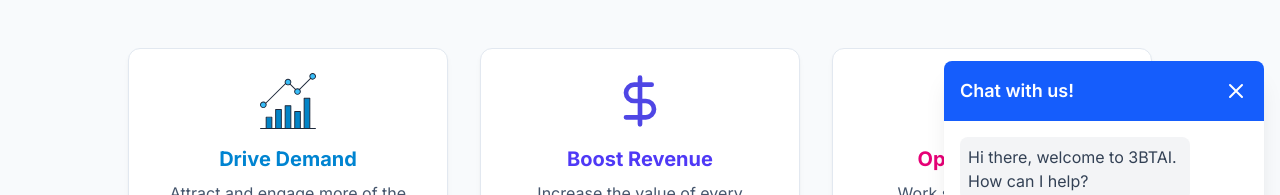
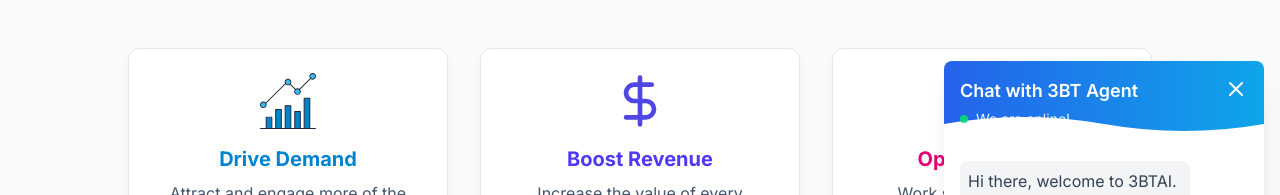
Before and after one commit to vunguyen82/3btai-website, a Next.js app: page / in a window 1280 px wide. Both pictures are taken after a click on the button 1232 px from the left and 752 px from the top of the page. Shown: the part 259-454 px from the top of the page. Built offline with nearby package versions, Linux system fonts and the light colour scheme; no server answers.

Commit message:
feat(chat): redesign chat widget header

```diff
--- a/src/components/ChatWidget.tsx
+++ b/src/components/ChatWidget.tsx
@@ -98,13 +98,42 @@ const ChatWidget = () => {
       {/* Chat Window */}
       {isOpen && (
         <div className="fixed bottom-24 right-4 w-80 h-96 bg-white rounded-lg shadow-xl flex flex-col z-50">
-          <div className="bg-blue-600 text-white p-4 rounded-t-lg flex justify-between items-center">
-            <h3 className="text-lg font-semibold">Chat with us!</h3>
-            <button onClick={() => setIsOpen(false)} className="focus:outline-none">
-              <svg xmlns="http://www.w3.org/2000/svg" className="h-6 w-6" fill="none" viewBox="0 0 24 24" stroke="currentColor">
-                <path strokeLinecap="round" strokeLinejoin="round" strokeWidth="2" d="M6 18L18 6M6 6l12 12" />
-              </svg>
-            </button>
+          <div className="relative rounded-t-lg overflow-hidden">
+            {/* Wavy Background */}
+            <svg
+              className="absolute top-0 left-0 w-full h-full"
+              preserveAspectRatio="none"
+              viewBox="0 0 320 120" // Adjusted viewBox for the path
+            >
+              <defs>
+                <linearGradient id="header-gradient" x1="0%" y1="0%" x2="100%" y2="0%">
+                  <stop offset="0%" style={{ stopColor: '#2563eb' }} /> {/* blue-600 */}
+                  <stop offset="100%" style={{ stopColor: '#0ea5e9' }} /> {/* sky-500 */}
+                </linearGradient>
+              </defs>
+              <path
+                d="M0,0 H320 V90 Q240,110 160,90 T0,90 Z"
+                fill="url(#header-gradient)"
+              />
+            </svg>
+
+            {/* Header Content */}
+            <div className="relative z-10 p-4">
+              <div className="flex justify-between items-start">
+                <div>
+                  <h3 className="text-lg font-semibold text-white">Chat with 3BT Agent</h3>
+                  <div className="flex items-center text-sm text-white opacity-90 mt-1">
+                    <span className="w-2 h-2 bg-green-400 rounded-full mr-2"></span>
+                    We are online!
+                  </div>
+                </div>
+                <button onClick={() => setIsOpen(false)} className="focus:outline-none text-white">
+                  <svg xmlns="http://www.w3.org/2000/svg" className="h-6 w-6" fill="none" viewBox="0 0 24 24" stroke="currentColor">
+                    <path strokeLinecap="round" strokeLinejoin="round" strokeWidth="2" d="M6 18L18 6M6 6l12 12" />
+                  </svg>
+                </button>
+              </div>
+            </div>
           </div>
           <div className="flex-1 p-4 overflow-y-auto" style={{ scrollBehavior: 'smooth' }}>
             {messages.map((msg, index) => (
```
